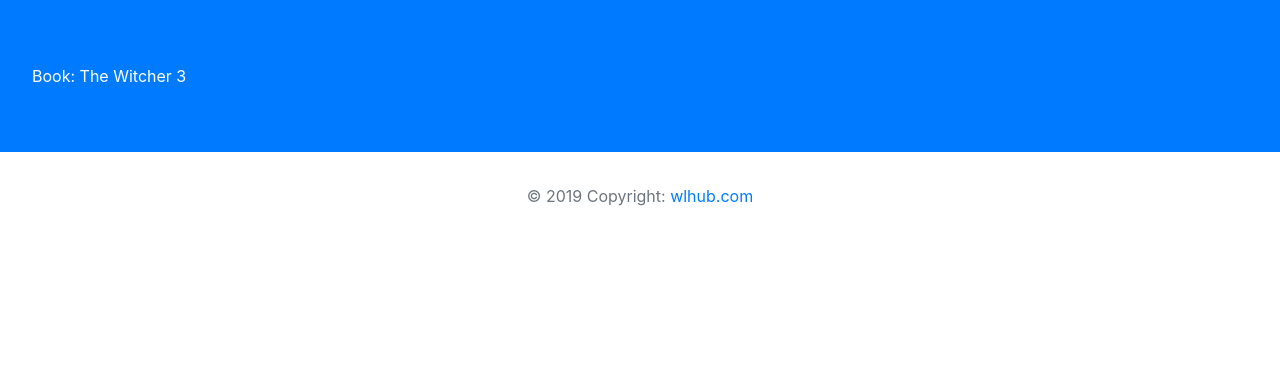
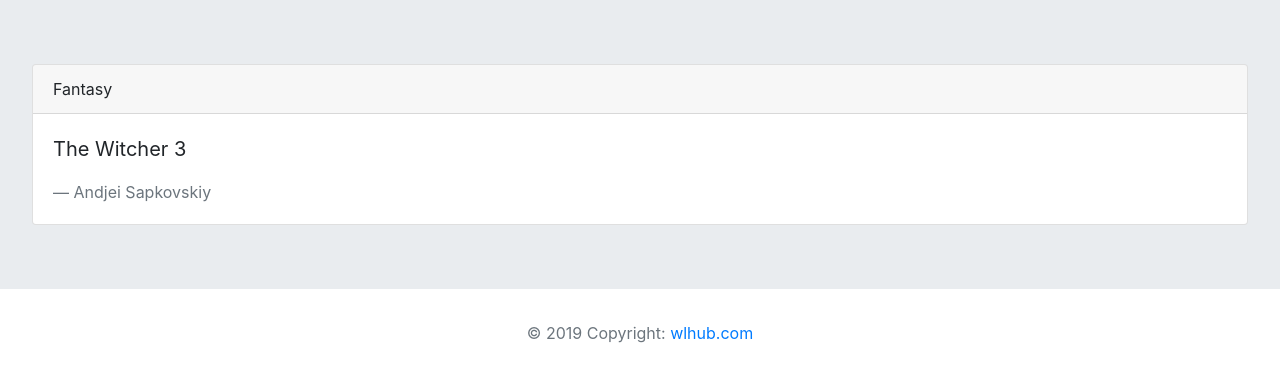
Before and after one commit to azinit/wlhub, a Django app: page /home/ in a window 1280 px wide. Shown: the part 26-408 px from the top of the page. Run offline with Django 3.2, Linux system fonts and the light colour scheme; some libraries are stand-ins or nearby versions.

Commit message:
add component usage in templates

```diff
--- a/wlhub/home/views.py
+++ b/wlhub/home/views.py
@@ -3,6 +3,10 @@ from django.shortcuts import render
 
 def index(request):
     context = {
-        "book": "The Witcher 3"
+        "book": {
+            "author": "Andjei Sapkovskiy",
+            "name": "The Witcher 3",
+            "category": "Fantasy"
+        }
     }
     return render(request, 'home/index.html', context)
--- /dev/null
+++ b/wlhub/templates/components/quote.html
@@ -0,0 +1,11 @@
+<div class="card">
+    <div class="card-header">
+        <span>{{ header }}</span>
+    </div>
+    <div class="card-body">
+        <blockquote class="blockquote mb-0">
+            <p>{{ body }}</p>
+            <div class="blockquote-footer">{{ footer }}</div>
+        </blockquote>
+    </div>
+</div>
--- a/wlhub/templates/home/index.html
+++ b/wlhub/templates/home/index.html
@@ -5,7 +5,7 @@
 {% endblock %}
 
 {% block content %}
-    <section class="jumbotron bg-primary text-white rounded-0">
-        Book: {{ book }}
+    <section class="jumbotron rounded-0">
+        {% include 'components/quote.html' with header=book.category body=book.name footer=book.author %}
     </section>
 {% endblock %}
```
